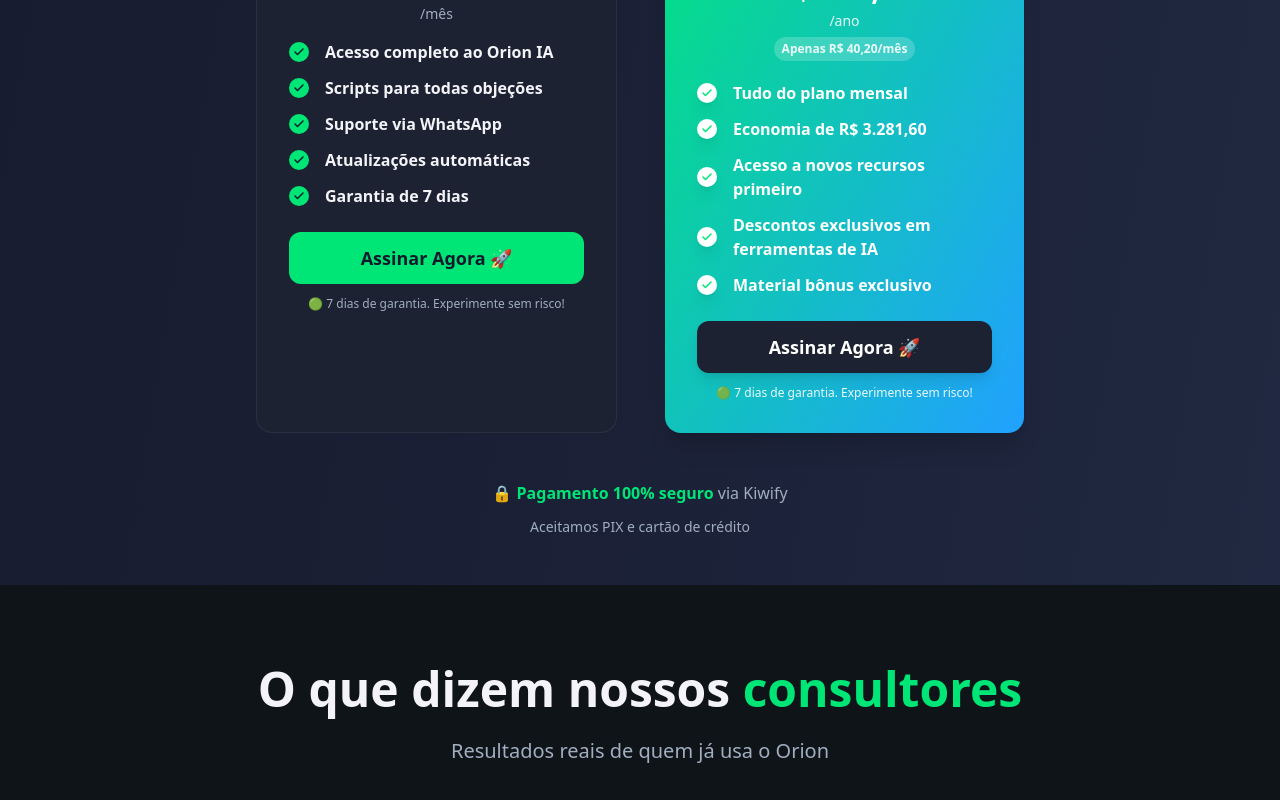
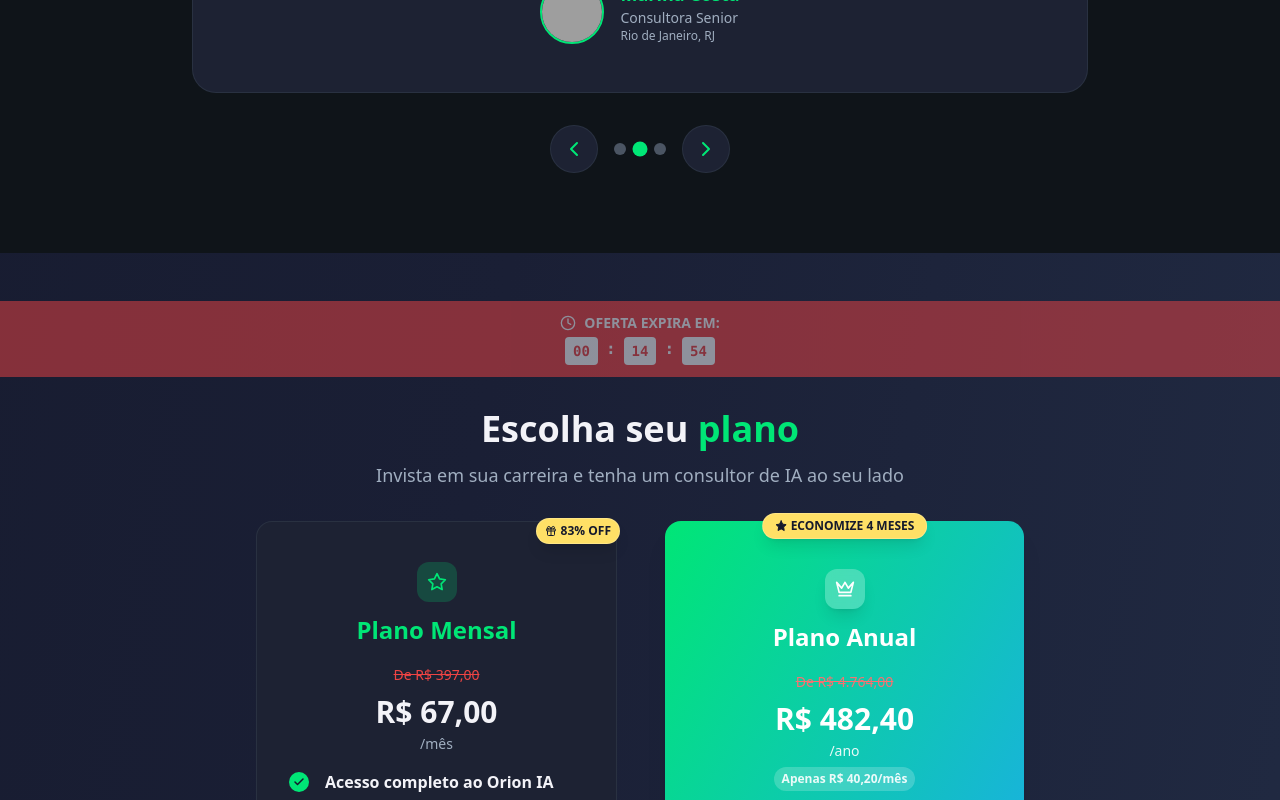
Before and after one commit to spolistoreoficial-max/consultorce, a React (Vite) app: page / in a window 1280 px wide. Shown: the part 4320-5120 px from the top of the page. Built offline with nearby package versions, Linux system fonts and the light colour scheme; grey boxes are pictures that could not be loaded.

Commit message:
Reordenar seções - Depoimentos após WhatsApp

```diff
--- a/src/App.tsx
+++ b/src/App.tsx
@@ -21,8 +21,8 @@ function App() {
             <HeroSection />
             <Differentials />
             <WhatsAppRoll />
+            <Testimonials />
             <PricingTable />
-            <Testimonials />
             <FAQ />
             <Footer />
           </div>
```
